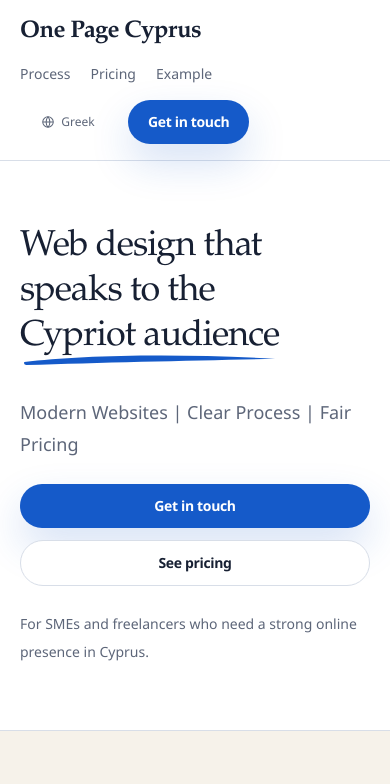
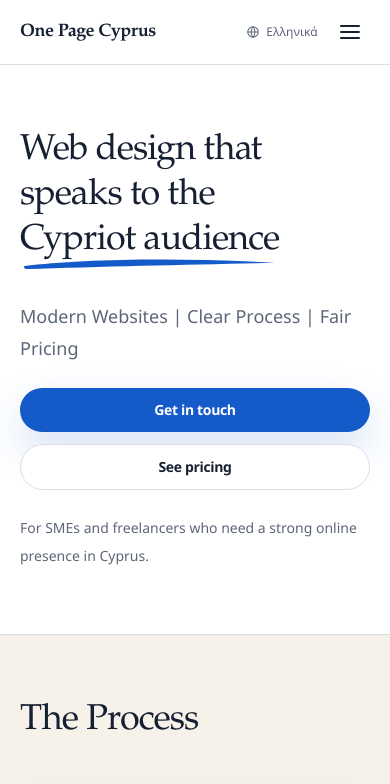
Before and after one commit to masonou/onepage, a Next.js app: page /en in a window 390 px wide. Shown: the top 784 px of the page. Built offline with nearby package versions, Linux system fonts and the light colour scheme.

Commit message:
mobile navigation

```diff
--- a/src/components/layout/Header.tsx
+++ b/src/components/layout/Header.tsx
@@ -1,4 +1,7 @@
+"use client";
+
 import Link from "next/link";
+import { useEffect, useState } from "react";
 
 import { Button } from "../ui/Button";
 import { Container } from "../ui/Container";
@@ -8,22 +11,100 @@ type HeaderProps = {
   content: HeaderContent;
 };
 
+type LanguageSwitchProps = {
+  content: HeaderContent["localeSwitch"];
+  className?: string;
+};
+
+function LanguageSwitch({ content, className = "" }: LanguageSwitchProps) {
+  return (
+    <Link
+      href={content.href}
+      aria-label={content.ariaLabel}
+      className={[
+        "inline-flex shrink-0 items-center justify-center gap-1.5 rounded-md px-2 text-xs font-medium text-muted hover:bg-surface hover:text-foreground focus-visible:outline-2 focus-visible:outline-offset-2 focus-visible:outline-accent",
+        className,
+      ].join(" ")}
+    >
+      <svg
+        width="14"
+        height="14"
+        viewBox="0 0 24 24"
+        fill="none"
+        stroke="currentColor"
+        strokeWidth="1.75"
+        aria-hidden="true"
+        className="shrink-0"
+      >
+        <circle cx="12" cy="12" r="9" />
+        <path d="M3 12h18M12 3a14 14 0 0 1 0 18M12 3a14 14 0 0 0 0 18" />
+      </svg>
+      <span>{content.label}</span>
+    </Link>
+  );
+}
+
 export function Header({ content }: HeaderProps) {
+  const [isMenuOpen, setIsMenuOpen] = useState(false);
+  const menuId = "mobile-navigation";
+  const closeMenu = () => setIsMenuOpen(false);
+
+  useEffect(() => {
+    const handleKeyDown = (event: KeyboardEvent) => {
+      if (event.key === "Escape") {
+        closeMenu();
+      }
+    };
+
+    window.addEventListener("keydown", handleKeyDown);
+    return () => window.removeEventListener("keydown", handleKeyDown);
+  }, []);
+
   return (
     <header className="sticky top-0 z-40 border-b border-border bg-white/95 backdrop-blur">
-      <Container className="py-4">
-        <div className="flex flex-col gap-4 lg:flex-row lg:items-center lg:justify-between">
-          <div className="flex items-center justify-between gap-4">
-            <Link href={content.homeHref} className="shrink-0">
-              <span className="font-display text-2xl font-semibold tracking-tight text-foreground">
+      <Container className="py-3 lg:py-4">
+        <div className="flex items-center justify-between lg:hidden">
+          <Link href={content.homeHref} className="min-w-0 shrink whitespace-nowrap">
+            <span className="font-display text-lg font-semibold tracking-tight text-foreground sm:text-2xl">
+              {content.brand}
+            </span>
+          </Link>
+
+          <div className="flex shrink-0 items-center gap-1">
+            <LanguageSwitch content={content.localeSwitch} className="h-9 w-[5.5rem] sm:w-24" />
+            <button
+              type="button"
+              aria-label={isMenuOpen ? content.closeMenuLabel : content.openMenuLabel}
+              aria-expanded={isMenuOpen}
+              aria-controls={menuId}
+              onClick={() => setIsMenuOpen((open) => !open)}
+              className="inline-flex size-10 items-center justify-center rounded-md text-foreground hover:bg-surface focus-visible:outline-2 focus-visible:outline-offset-2 focus-visible:outline-accent"
+            >
+              {isMenuOpen ? (
+                <svg viewBox="0 0 24 24" aria-hidden="true" className="size-5 fill-none stroke-current stroke-2">
+                  <path d="m6 6 12 12M18 6 6 18" />
+                </svg>
+              ) : (
+                <span className="flex w-5 flex-col gap-1" aria-hidden="true">
+                  <span className="h-0.5 w-full rounded-full bg-current" />
+                  <span className="h-0.5 w-full rounded-full bg-current" />
+                  <span className="h-0.5 w-full rounded-full bg-current" />
+                </span>
+              )}
+            </button>
+          </div>
+        </div>
+
+        <div className="hidden items-center justify-between lg:flex">
+          <Link href={content.homeHref} className="shrink-0">
+            <span className="font-display text-2xl font-semibold tracking-tight text-foreground">
                 {content.brand}
-              </span>
-            </Link>
-          </div>
+            </span>
+          </Link>
 
-          <div className="flex flex-col gap-4 lg:flex-row lg:items-center">
+          <div className="flex items-center gap-4">
             <nav
-              aria-label="Primary"
+              aria-label={content.navigationLabel}
               className="flex flex-wrap items-center gap-x-5 gap-y-2 text-sm text-muted"
             >
               {content.navigation.map((item) => (
@@ -38,31 +119,34 @@ export function Header({ content }: HeaderProps) {
             </nav>
 
             <div className="flex items-center gap-3">
-              <Link
-                href={content.localeSwitch.href}
-                aria-label={content.localeSwitch.ariaLabel}
-                className="inline-flex h-8 w-24 shrink-0 items-center justify-center gap-1.5 rounded-md px-2 text-xs font-medium text-muted hover:bg-surface hover:text-foreground focus-visible:outline-2 focus-visible:outline-offset-2 focus-visible:outline-accent"
-              >
-                <svg
-                  width="14"
-                  height="14"
-                  viewBox="0 0 24 24"
-                  fill="none"
-                  stroke="currentColor"
-                  strokeWidth="1.75"
-                  aria-hidden="true"
-                  className="shrink-0"
-                >
-                  <circle cx="12" cy="12" r="9" />
-                  <path d="M3 12h18M12 3a14 14 0 0 1 0 18M12 3a14 14 0 0 0 0 18" />
-                </svg>
-                <span>{content.localeSwitch.label}</span>
-              </Link>
+              <LanguageSwitch content={content.localeSwitch} className="h-8 w-24" />
               <Button href={content.cta.href}>{content.cta.label}</Button>
             </div>
           </div>
         </div>
       </Container>
+
+      {isMenuOpen && (
+        <div className="absolute inset-x-0 top-full border-b border-border bg-white shadow-[0_14px_28px_rgba(15,23,42,0.08)] lg:hidden">
+          <Container className="py-3">
+            <nav id={menuId} aria-label={content.navigationLabel} className="flex flex-col gap-1">
+              {content.navigation.map((item) => (
+                <Link
+                  key={item.href}
+                  href={item.href}
+                  onClick={closeMenu}
+                  className="rounded-lg px-3 py-3 text-sm font-medium text-muted hover:bg-surface hover:text-foreground focus-visible:outline-2 focus-visible:outline-offset-2 focus-visible:outline-accent"
+                >
+                  {item.label}
+                </Link>
+              ))}
+              <Button href={content.cta.href} onClick={closeMenu} className="mt-2 w-full">
+                {content.cta.label}
+              </Button>
+            </nav>
+          </Container>
+        </div>
+      )}
     </header>
   );
 }
--- a/src/components/ui/Button.tsx
+++ b/src/components/ui/Button.tsx
@@ -7,6 +7,7 @@ type ButtonProps = {
   variant?: "primary" | "secondary";
   className?: string;
   type?: "button" | "submit" | "reset";
+  onClick?: () => void;
 };
 
 export function Button({
@@ -15,6 +16,7 @@ export function Button({
   variant = "primary",
   className = "",
   type = "button",
+  onClick,
 }: ButtonProps) {
   const classes = [
     "inline-flex items-center justify-center rounded-full px-5 py-3 text-sm font-semibold tracking-tight focus-visible:outline-none focus-visible:ring-4 focus-visible:ring-[rgba(21,90,201,0.14)]",
@@ -28,14 +30,14 @@ export function Button({
 
   if (href) {
     return (
-      <Link href={href} className={classes}>
+      <Link href={href} className={classes} onClick={onClick}>
         {children}
       </Link>
     );
   }
 
   return (
-    <button type={type} className={classes}>
+    <button type={type} className={classes} onClick={onClick}>
       {children}
     </button>
   );
--- a/src/lib/content/el.ts
+++ b/src/lib/content/el.ts
@@ -16,9 +16,12 @@ export const elContent: SiteContent = {
       { label: "Τιμή", href: `#${sectionIds.packages}` },
       { label: "Παράδειγμα", href: `#${sectionIds.examples}` },
     ],
+    navigationLabel: "Κύρια πλοήγηση",
+    openMenuLabel: "Άνοιγμα μενού πλοήγησης",
+    closeMenuLabel: "Κλείσιμο μενού πλοήγησης",
     cta: { label: "Επικοινώνησε", href: `#${sectionIds.contact}` },
     localeSwitch: {
-      label: "Αγγλικά",
+      label: "English",
       href: "/en",
       ariaLabel: "Αλλαγή γλώσσας σε Αγγλικά",
     },
--- a/src/lib/content/en.ts
+++ b/src/lib/content/en.ts
@@ -16,9 +16,12 @@ export const enContent: SiteContent = {
       { label: "Pricing", href: `#${sectionIds.packages}` },
       { label: "Example", href: `#${sectionIds.examples}` },
     ],
+    navigationLabel: "Primary navigation",
+    openMenuLabel: "Open navigation menu",
+    closeMenuLabel: "Close navigation menu",
     cta: { label: "Get in touch", href: `#${sectionIds.contact}` },
     localeSwitch: {
-      label: "Greek",
+      label: "Ελληνικά",
       href: "/",
       ariaLabel: "Switch language to Greek",
     },
--- a/src/types/content.ts
+++ b/src/types/content.ts
@@ -13,6 +13,9 @@ export type HeaderContent = {
   brand: string;
   homeHref: string;
   navigation: LinkItem[];
+  navigationLabel: string;
+  openMenuLabel: string;
+  closeMenuLabel: string;
   cta: LinkItem;
   localeSwitch: LocaleSwitchContent;
 };
```
